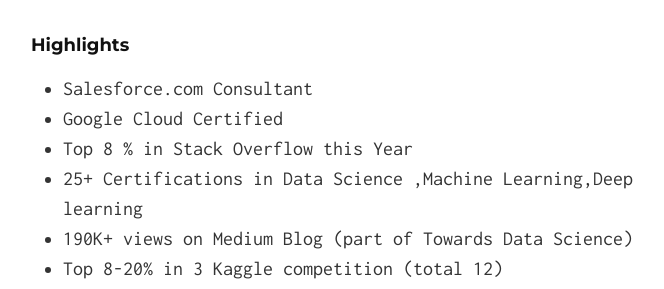
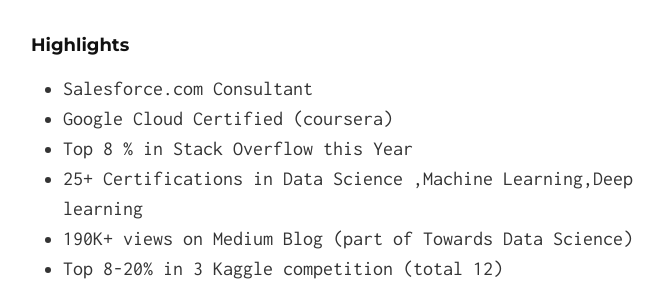
Before and after one commit to umer7/umer7.github.io, a Jekyll site: the page built from index.md, in a window 1280 px wide and 900 px high. Shown: the part 406-695 px from the top of the window, without its empty margins (307-971 px from the left). Built offline with Jekyll 4.4.1, drawn with Linux system fonts in a browser that asks for light colours; our own code applies the rules of GitHub Pages for plain Markdown files.

Commit message:
Update index.md

```diff
--- a/index.md
+++ b/index.md
@@ -10,7 +10,7 @@ I also occasionally Blogs at Medium and answer questions on Stack Overflow .
 ## Highlights
 
 - Salesforce.com Consultant
-- Google Cloud Certified
+- Google Cloud Certified (coursera)
 - Top 8 % in Stack Overflow this Year
 - 25+ Certifications in Data Science ,Machine Learning,Deep learning
 - 190K+ views on Medium Blog (part of Towards Data Science)
```
